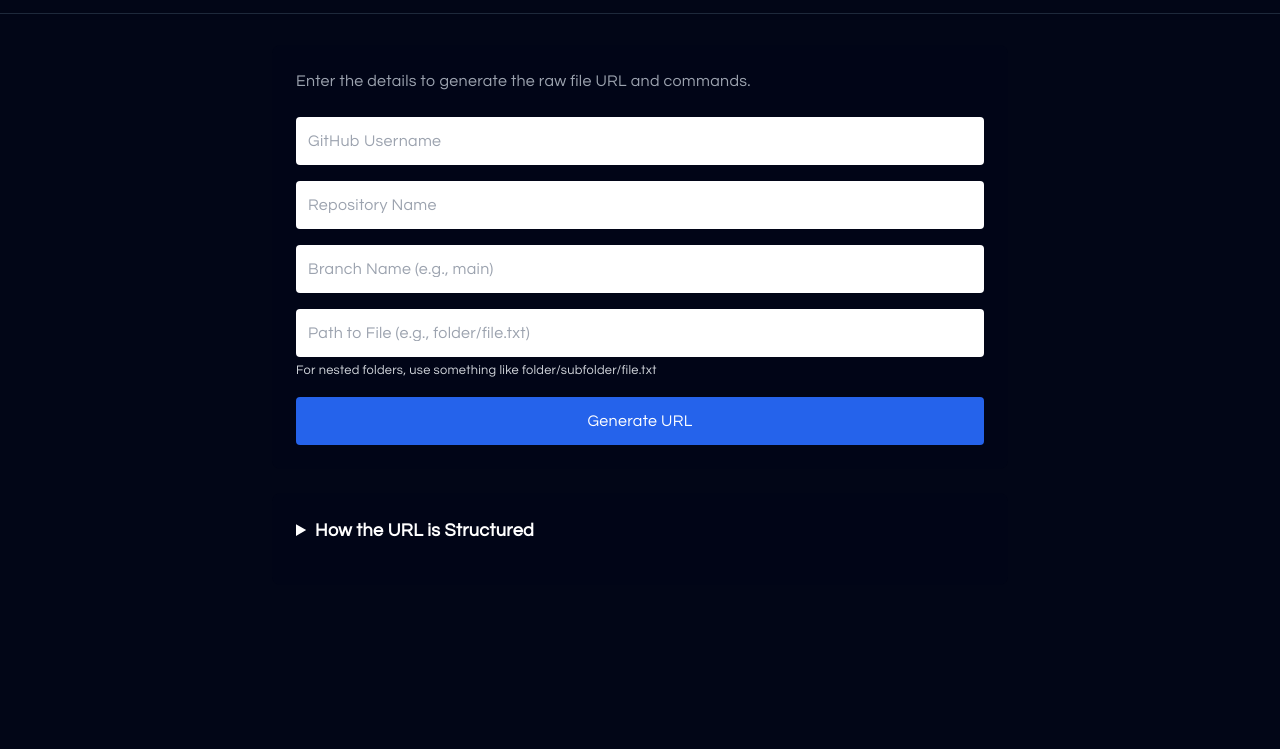
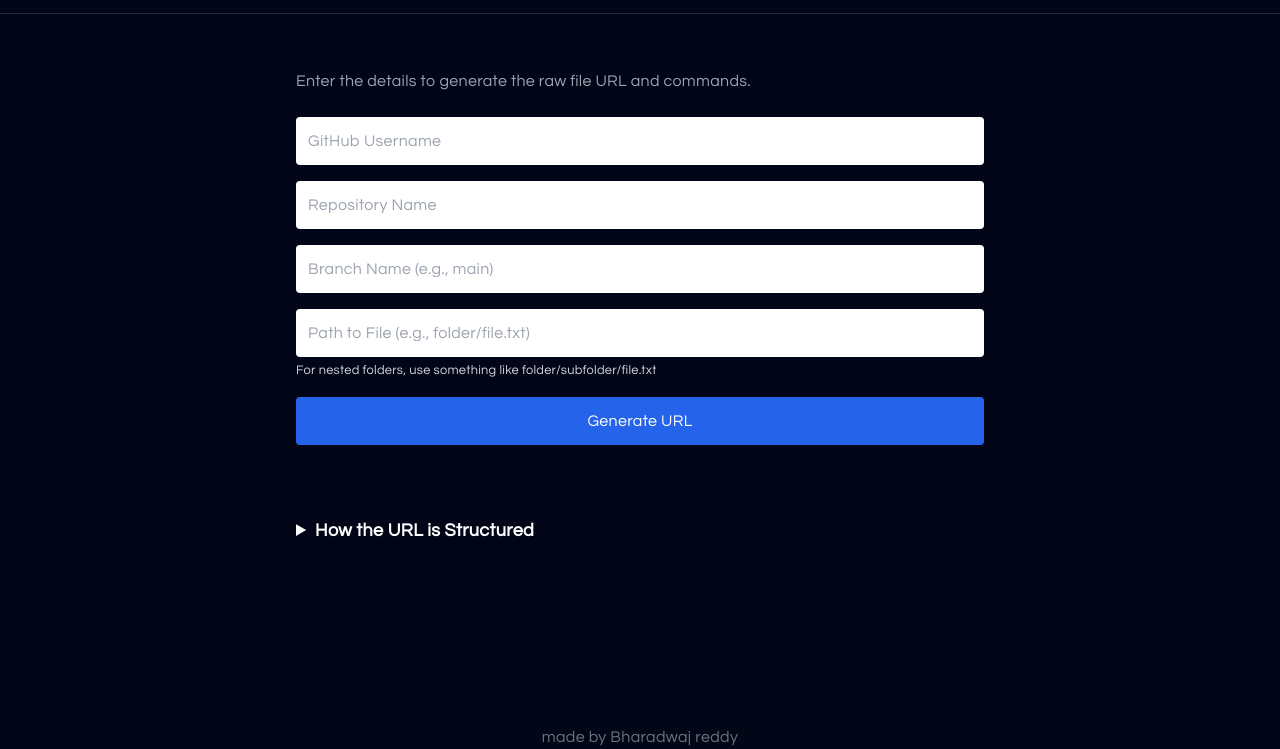
Before and after one commit to Bharadwajreddy1406/Github-Raw_userContent_URL_maker, a plain HTML site: page index.html in a window 1280 px wide. Shown: the part 51-800 px from the top of the page. Drawn offline with nearby package versions, Linux system fonts and the light colour scheme.

Commit message:
refactor layout and add footer to index.html for improved structure and contact information

```diff
--- a/index.html
+++ b/index.html
@@ -63,7 +63,7 @@
     <title>Raw User-Content URL Generator</title>
 </head>
 
-<body class="text-white min-h-screen">
+<body class="text-white min-h-screen flex flex-col">
     <nav class="p-4 fixed w-full top-0 z-50 animate-fade">
         <div class="max-w-6xl mx-auto flex justify-between items-center">
             <h1 class="text-xl font-semibold text-blue-100">GitHub Raw_userContent URL Generator</h1>
@@ -78,7 +78,7 @@
         </div>
     </nav>
 
-    <main class="max-w-3xl mx-auto pt-24 px-4">
+    <main class="flex-grow max-w-3xl mx-auto pt-24 px-4">
         <div class="main-container p-6 rounded-lg animate-fade hover-scale">
             <p class="text-gray-400 mb-6">Enter the details to generate the raw file URL and commands.</p>
 
@@ -187,6 +187,10 @@
         </details>
     </main>
 
+    <footer class="mt-auto text-center text-gray-500">
+        <a href="mailto:bharadwajreddy1406@gmail.com" class="hover:underline">made by Bharadwaj reddy</a>
+    </footer>
+
     <script>
         function generateURL() {
             const username = document.getElementById('username').value.trim();
```
